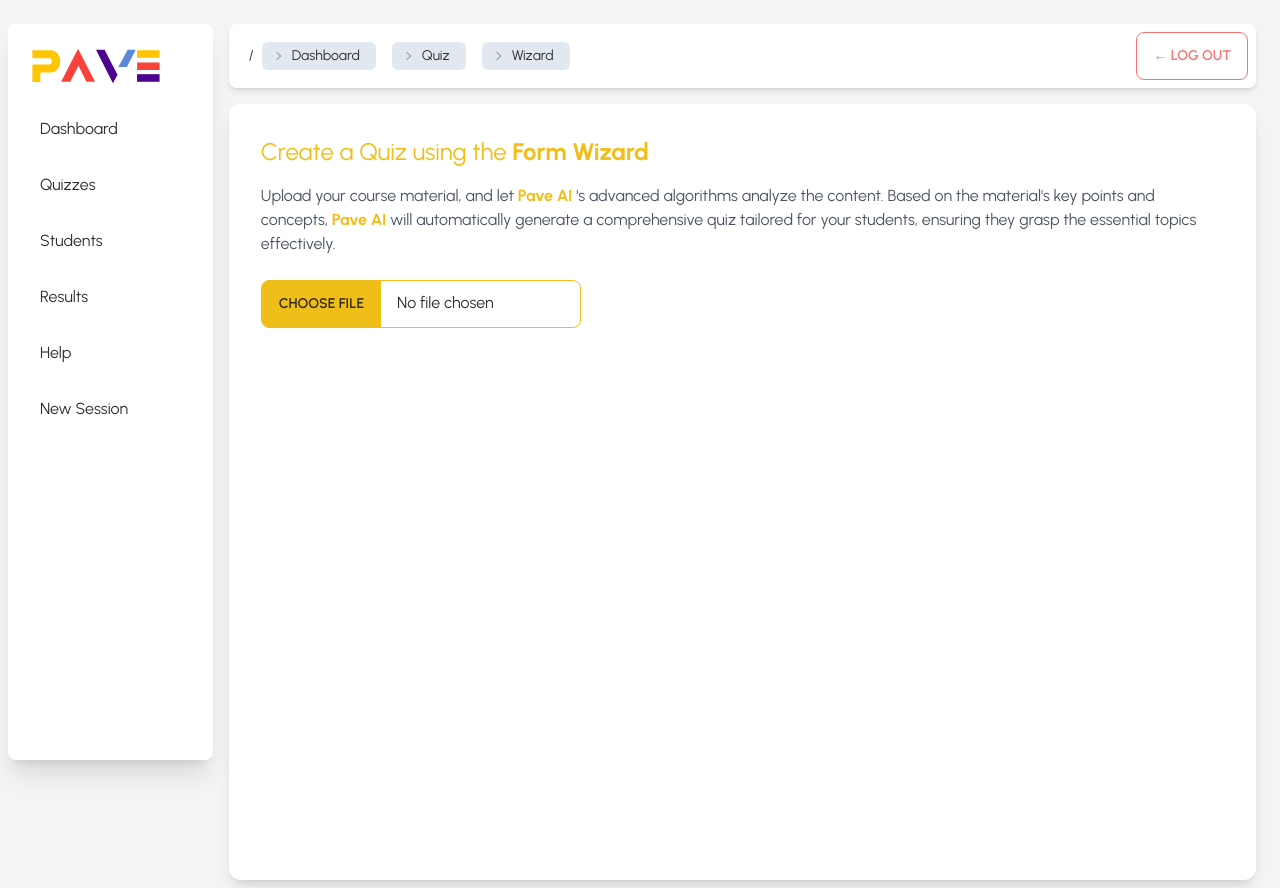
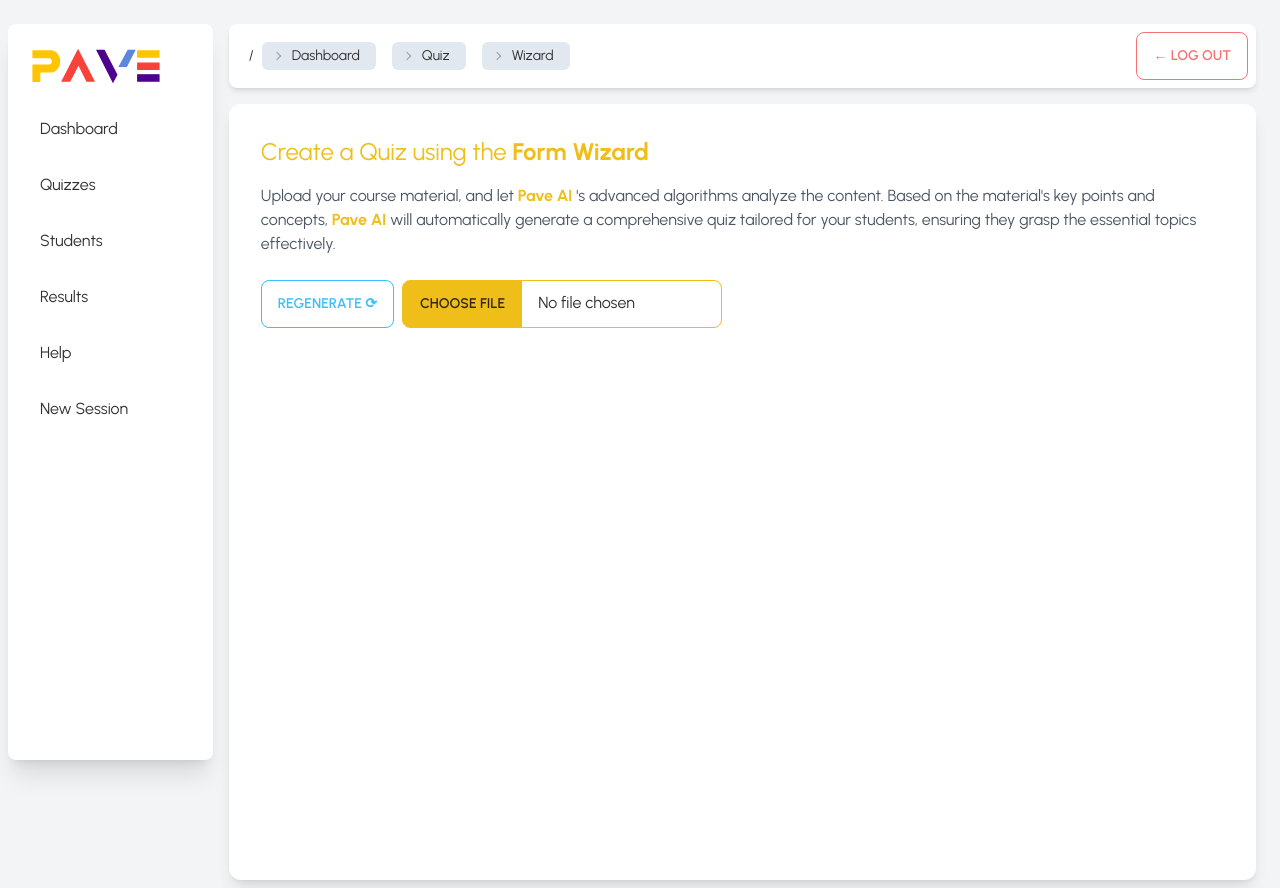
Before and after one commit to iam-hbk/pave-web, a Next.js app: page /dashboard/quiz/wizard in a window 1280 px wide. Built offline with nearby package versions, Linux system fonts and the light colour scheme; no server answers.

Commit message:
responses

```diff
--- a/src/app/dashboard/quiz/wizard/page.tsx
+++ b/src/app/dashboard/quiz/wizard/page.tsx
@@ -1,6 +1,7 @@
 "use client";
 
 import DisplayQuiz from "@/components/DisplayQuiz";
+import { loadDocument } from "@/utils/apis/loadDocument";
 import { generateQuizOpenai } from "@/utils/apis/quiz";
 import { useState, ChangeEvent, useRef } from "react";
 import { AiFillDelete } from "react-icons/ai";
@@ -50,7 +51,7 @@
       // Step 3: Generating Quiz
       setStage("Generating questions 💡...");
       setAnalysisProgress(50);
-      const res = await generateQuizOpenai(numberOfQuestions, context); //goes to openai and returns a quiz
+      const res = await generateQuizOpenai(numberOfQuestions, context, file); //goes to openai and returns a quiz
       console.log(res);
       if (res) {
         setDocumentPreview(JSON.stringify(res));
@@ -94,6 +95,12 @@
           they grasp the essential topics effectively.
         </p>
         <div className="mb-4 flex gap-2">
+          <button
+            className="btn btn-info btn-outline"
+            onClick={() => file && loadDocument(file)}
+          >
+            Regenerate &#10227;
+          </button>
           <input
             ref={fileInputRef}
             disabled={!!file}
@@ -190,6 +197,12 @@
                 </div>
                 <div className="flex gap-2 self-end">
                   <button
+                    className="btn btn-info btn-outline"
+                    onClick={() => {}}
+                  >
+                    Regenerate &#10227;
+                  </button>
+                  <button
                     className="btn btn-error btn-outline"
                     onClick={tryAgain}
                   >
--- a/src/app/layout.tsx
+++ b/src/app/layout.tsx
@@ -6,7 +6,7 @@
 
 export const metadata: Metadata = {
   title: "Pave",
-  description: "Generated by create next app",
+  description: "Your AI powered teaching assistant",
 };
 
 export default function RootLayout({
@@ -16,7 +16,7 @@
 }) {
   return (
     <html lang="en">
-        <body className={inter.className}>{children}</body>
+      <body className={inter.className}>{children}</body>
     </html>
   );
 }
--- /dev/null
+++ b/src/utils/apis/loadDocument.ts
@@ -0,0 +1,9 @@
+import { PDFLoader } from "langchain/document_loaders/fs/pdf";
+
+export const loadDocument = async (file: File) => {
+  const loader = new PDFLoader(file, {
+    splitPages: false,
+  });
+  const docs = await loader.load();
+  return docs;
+};
--- a/src/utils/apis/quiz.ts
+++ b/src/utils/apis/quiz.ts
@@ -54,6 +54,7 @@
 export async function generateQuizOpenai(
   numberOfquestions: number,
   topic: string,
+  file: File,
 ): Promise<GeneratedQuestion[] | string> {
   const PROMPT = `
       Generate multiple-choice questions each question along with four answer options.
```
